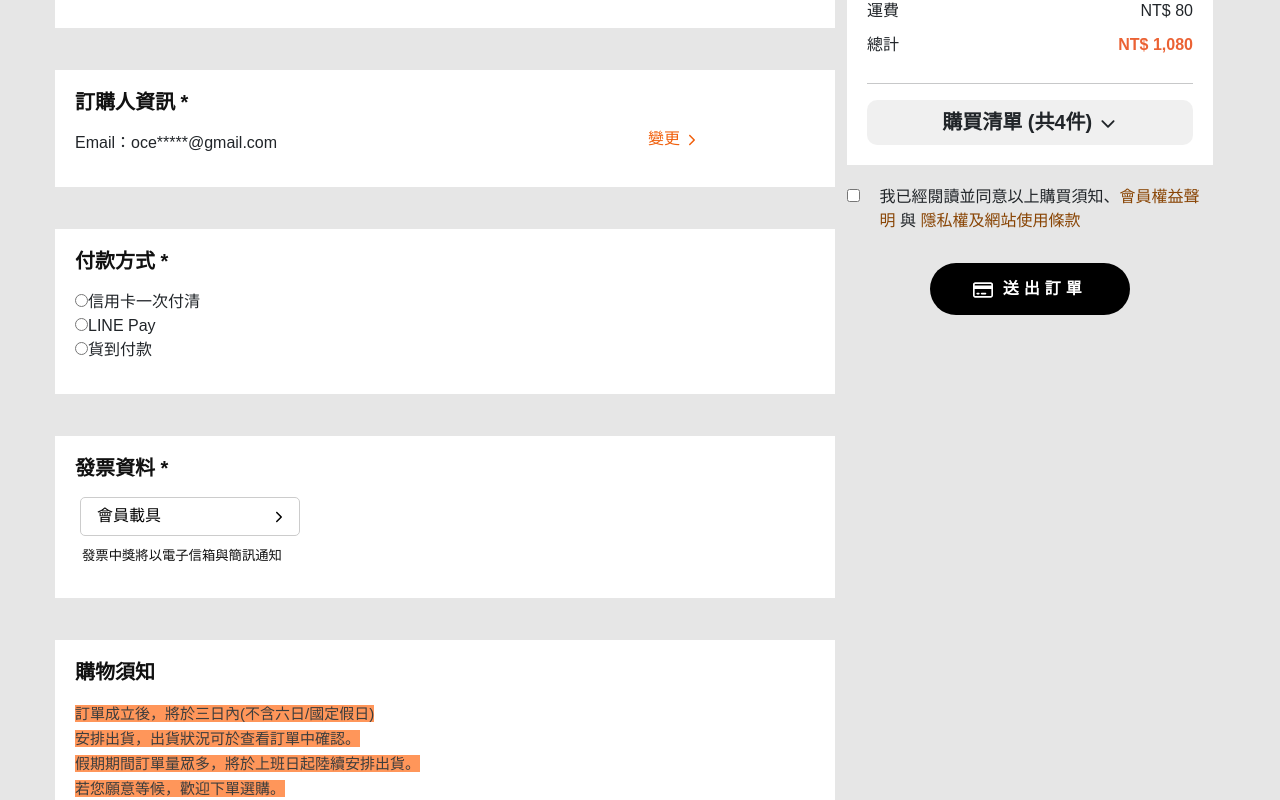
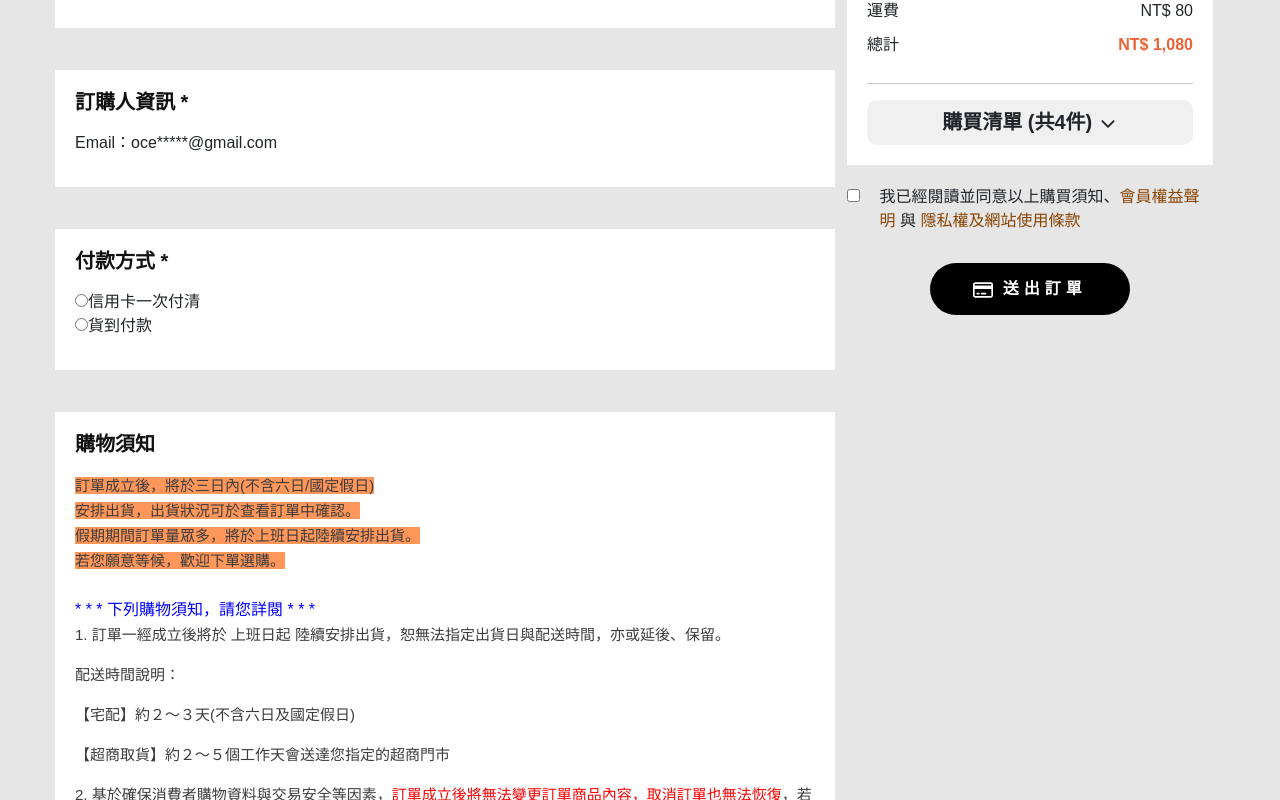
Before and after one commit to ni86910/team1_final, a Next.js app in the folder frontend-react/: page /cart/checkout in a window 1280 px wide. Shown: the part 540-1340 px from the top of the page. Built offline with nearby package versions, Linux system fonts and the light colour scheme.

Commit message:
購物車樣式微調

```diff
--- a/frontend-react/components/cart/checkout-main.js
+++ b/frontend-react/components/cart/checkout-main.js
@@ -52,12 +52,6 @@ export default function CheckoutMain() {
                       <div className={`col-9 ${style['checkout-option']}`}>
                         Email：oce*****@gmail.com
                       </div>
-                      <a
-                        href="#"
-                        className={`col-3 ${style['checkout-choose']}`}
-                      >
-                        變更 <IoIosArrowForward />
-                      </a>
                     </div>
                   </div>
                 </div>
@@ -85,17 +79,6 @@ export default function CheckoutMain() {
                         <label>
                           <input
                             type="radio"
-                            id="LinePay"
-                            name="payment"
-                            defaultValue={2}
-                          />
-                          LINE Pay
-                        </label>
-                      </div>
-                      <div className={style['checkout-payment']}>
-                        <label>
-                          <input
-                            type="radio"
                             id="cash"
                             name="payment"
                             defaultValue={3}
@@ -106,7 +89,7 @@ export default function CheckoutMain() {
                     </div>
                   </div>
                 </div>
-                <div className={style['checkout-BlockContainer']}>
+                {/* <div className={style['checkout-BlockContainer']}>
                   <div className={style['checkout-MaskContainer']}>
                     <div className={style['checkout-BlockTitle']}>
                       <h5>
@@ -129,7 +112,7 @@ export default function CheckoutMain() {
                       </div>
                     </div>
                   </div>
-                </div>
+                </div> */}
                 <div className={style['checkout-BlockContainer']}>
                   <div className={style['checkout-MaskContainer']}>
                     <div className={style['checkout-BlockTitle']}>
--- a/frontend-react/pages/cart/checkout.js
+++ b/frontend-react/pages/cart/checkout.js
@@ -12,8 +12,6 @@ export default function Checkout() {
         <title>Fits U - 結帳頁</title>
       </Head>
       <CheckoutMain />
-      <br />
-      <Link href="/cart">連至 購物車</Link>
     </>
   )
 }
--- a/frontend-react/pages/cart/index.js
+++ b/frontend-react/pages/cart/index.js
@@ -4,7 +4,7 @@ import CartMain from '@/components/cart/cart-main'
 // import Loader from '@/components/product-b/loader'
 // import LoadingBar from 'react-top-loading-bar'
 
-export default function Cart() {
+export default function Index() {
   return (
     <>
       <Head>
--- a/frontend-react/styles/cart-main.module.scss
+++ b/frontend-react/styles/cart-main.module.scss
@@ -68,7 +68,7 @@
 }
 
 .shopping-cart-table table tbody tr td.product-cart-item .product-cart-item-text h5 {
-	color: #000000;
+	display: none;
 	font-weight: 700;
     margin-top: 10px;
 }
```
